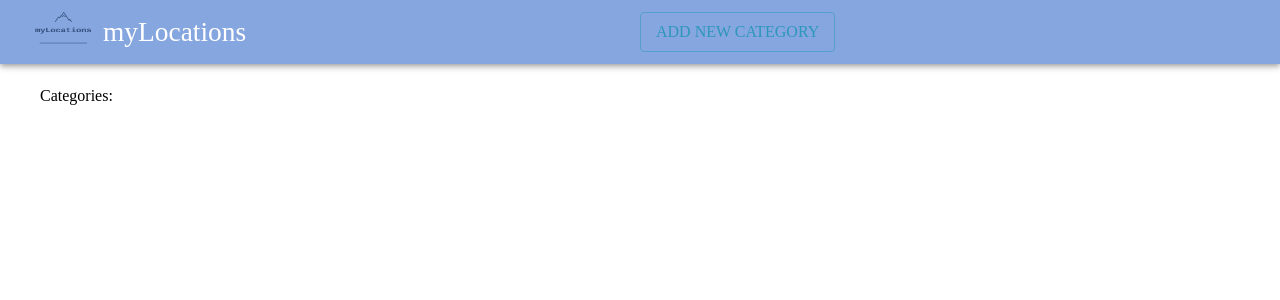
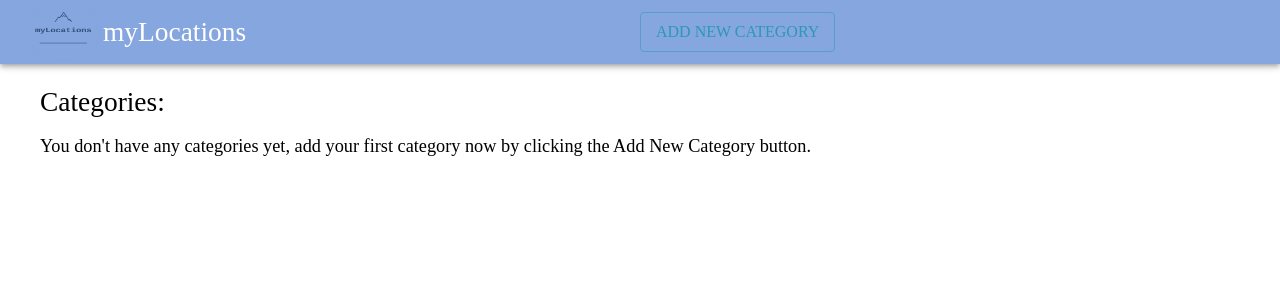
Before and after one commit to Noam6421/myLocations, a React (Create React App) app in the folder client/: page / in a window 1280 px wide. Shown: the top 300 px of the page. Built offline with nearby package versions, Linux system fonts and the light colour scheme.

Commit message:
no categories message

```diff
--- a/client/src/components/Content/Categories/Categories.tsx
+++ b/client/src/components/Content/Categories/Categories.tsx
@@ -26,10 +26,14 @@ const Categories: React.FC<Props> = (): JSX.Element => {
                 className={classes.categoriesSection}
             >
                 <Grid item xs={12}>
-                    <Typography>Categories:</Typography>
+                    <Typography variant='h5' className={classes.categoryTitle}>Categories:</Typography>
+                    { categories.length === 0 &&
+                        <Typography variant='subtitle1'>
+                            You don't have any categories yet, add your first category now by clicking the Add New Category button.
+                        </Typography>
+                    }
                 </Grid>
-                {
-                    categories.map((category) => {
+                { categories.map((category) => {
                     return (
                         <Grid item xs={3} key={category.name}>
                             <Card
@@ -44,8 +48,7 @@ const Categories: React.FC<Props> = (): JSX.Element => {
                             </Card>
                         </Grid>
                     )
-                    })
-                }
+                })}
             </Grid>
         </>
     )
--- a/client/src/components/Content/Categories/CategoriesStyles.ts
+++ b/client/src/components/Content/Categories/CategoriesStyles.ts
@@ -4,6 +4,9 @@ import { makeStyles } from '@material-ui/styles'
 const useStyles = makeStyles((theme: Theme) => ({
     categoriesSection: {
         padding: '20px 40px',
+    },
+    categoryTitle: {
+        paddingBottom: '10px'
     },
     categoryCard: {
         color: 'white',
```
Lines whose indentation alone changed are shown as unchanged.
